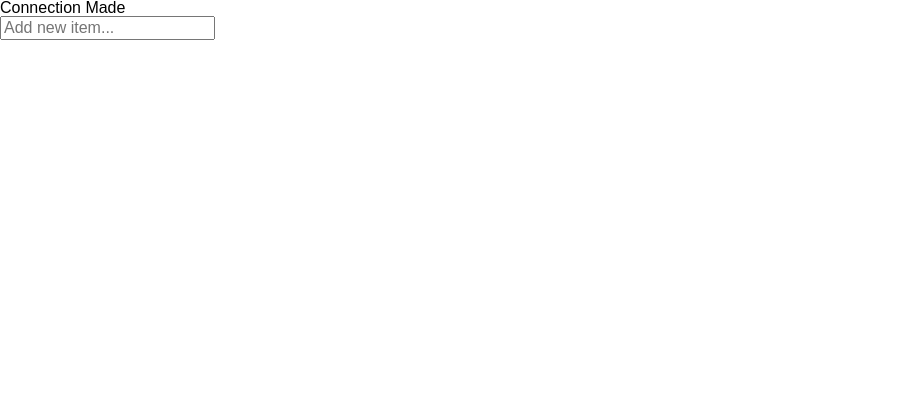
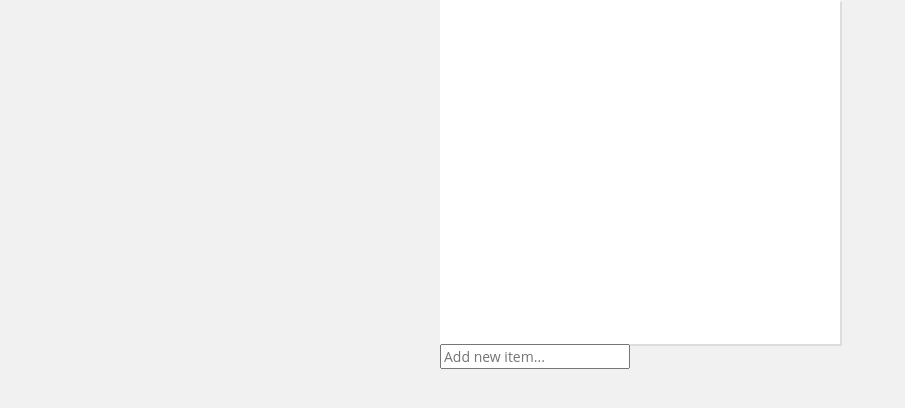
Before and after one commit to Guilleremo/ToDo-App2.0, a PHP site: page / in a window 1280 px wide. Shown: the top 408 px of the page, without its empty margins (0-905 px from the left). Run offline with PHP 8.4, Linux system fonts and the light colour scheme; some web fonts are replaced.

Commit message:
finished milestone 8

```diff
--- a/css/main.css
+++ b/css/main.css
@@ -1,2 +1,24 @@
 @import "css/reset.css";
 @import "css/normalize.css";
+
+@import url(http://fonts.googleeapis.com/css?family=Open+Sans:400,700);
+
+body{
+	font: normal 14px 'Open Sans', Arial, sans-serif;
+	color: #999;
+	background: #f1f1f1;
+}
+
+.wrap {
+	width: 400px;
+	margin: 0 auto;
+}
+
+.task-list {
+	width: 88%;
+	min-height: 300px;
+	background: #fff;
+	box-shadow: 2px 2px 0px #ddd;
+	margin-top: 40p;
+	padding: 22px 6%;
+}
--- a/includes/connect.php
+++ b/includes/connect.php
@@ -7,7 +7,7 @@ if ($mysqli->connect_error) {
 		. $mysqli->connect_error);
 }
 else{
-	echo "Connection Made";
+	//echo "Connection Made";
 }
 $mysqli->close();
 
```
